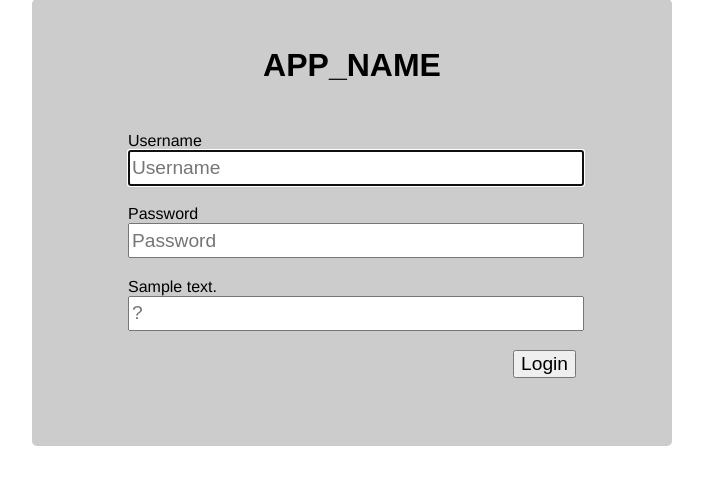
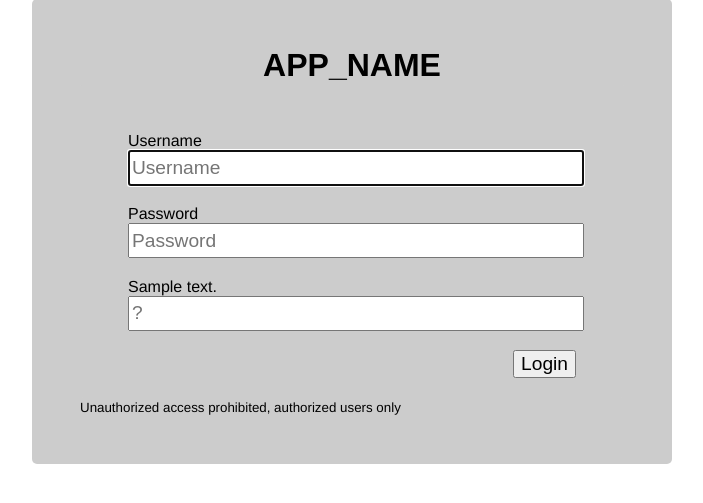
Before and after one commit to allen-garvey/php-multidomain-login, a PHP site: template inc/views/login/login-form.php in a window 1280 px wide. Shown: the part 193-696 px from the top of the page, without its empty margins (288-991 px from the left). Run offline with PHP 8.4, Linux system fonts and the light colour scheme; the template is opened without the code that fills it: most values are stand-ins (such as "Sample title", 1, 10 or a date in 2020); some libraries are stand-ins or nearby versions.

Commit message:
add authorized users only message

```diff
--- a/inc/views/login/header.php
+++ b/inc/views/login/header.php
@@ -34,6 +34,9 @@
 			float: right;
 			cursor: pointer;
 		}
+		.legal{
+			text-align: center;
+		}
 	</style>
 </head>
 <body>
--- a/inc/views/login/login-form.php
+++ b/inc/views/login/login-form.php
@@ -19,5 +19,6 @@
 				?>
 			</div>
 		</form>
+		<small class="legal">Unauthorized access prohibited, authorized users only</small>
 	</div>
 </div>
```
